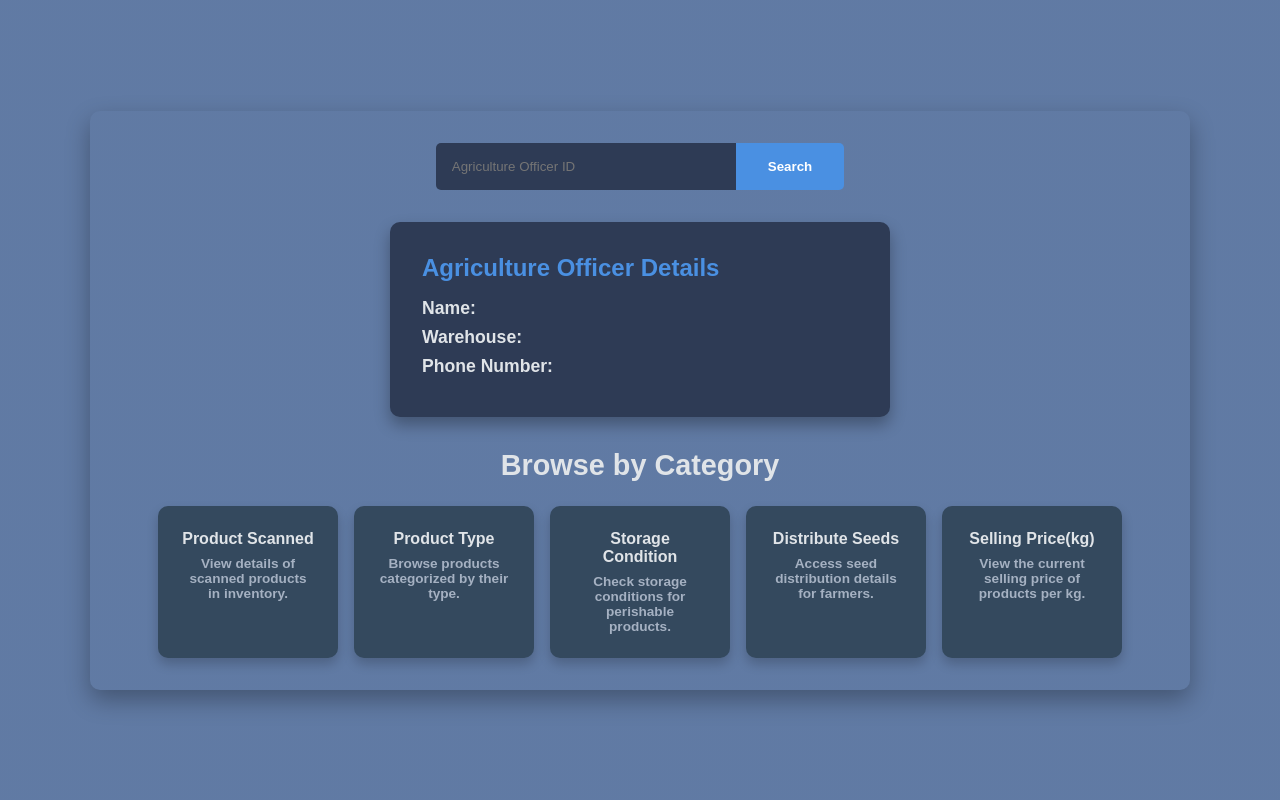
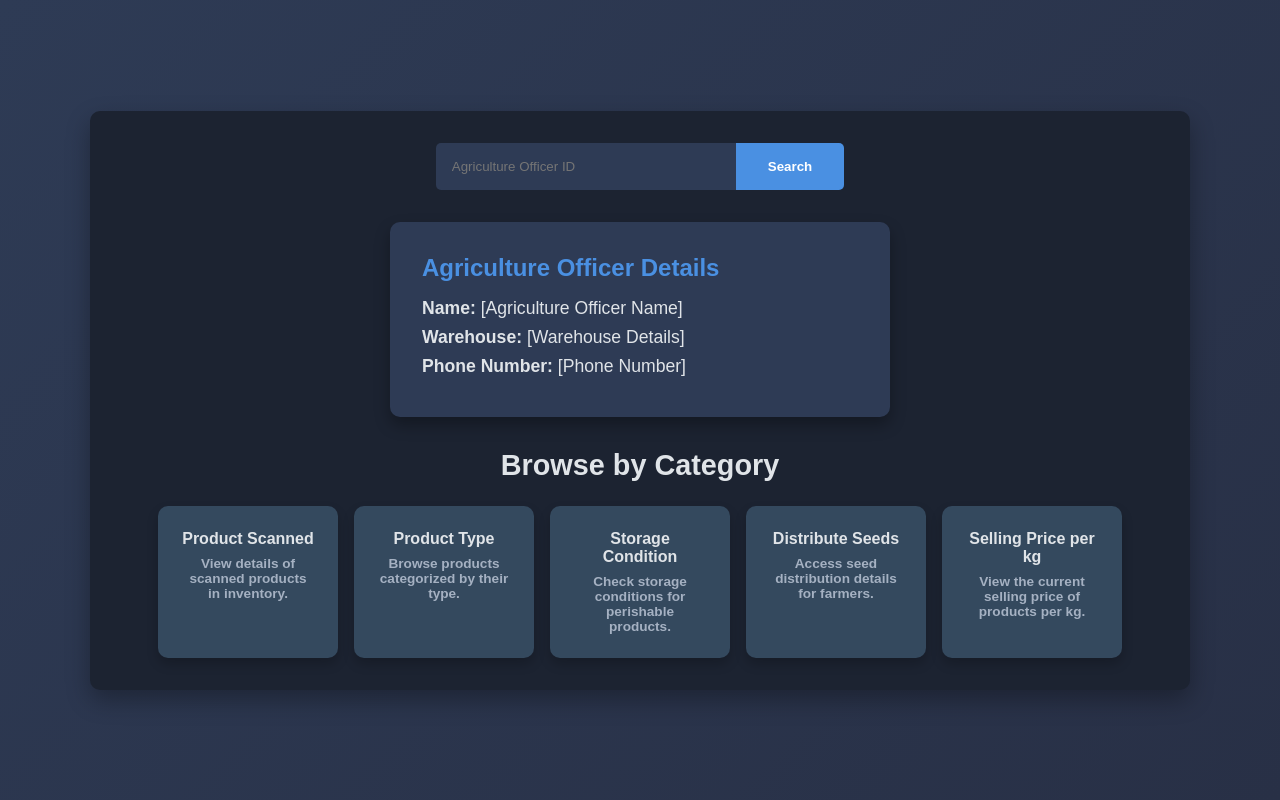
Before and after one commit to theRafi17/DBMS-Project, a PHP site: page / in a window 1280 px wide. Run offline with PHP 8.4, Linux system fonts and the light colour scheme.

Commit message:
first updated commit

```diff
--- a/index.html
+++ b/index.html
@@ -18,9 +18,9 @@
         <section class="info-box">
             <div class="info-card">
                 <h2>Agriculture Officer Details</h2>
-                <p><strong>Name:</strong></p>
-                <p><strong>Warehouse:</strong> </p>
-                <p><strong>Phone Number:</strong></p>
+                <p><strong>Name:</strong> [Agriculture Officer Name]</p>
+                <p><strong>Warehouse:</strong> [Warehouse Details]</p>
+                <p><strong>Phone Number:</strong> [Phone Number]</p>
             </div>
         </section>
 
@@ -45,7 +45,7 @@
                     <p class="prompt">Access seed distribution details for farmers.</p>
                 </div>
                 <div class="category-card">
-                    Selling Price(kg)
+                    Selling Price per kg
                     <p class="prompt">View the current selling price of products per kg.</p>
                 </div>
             </div>
--- a/style.css
+++ b/style.css
@@ -7,8 +7,8 @@
 }
 
 body {
-    background: linear-gradient(135deg, hsl(217, 27%, 51%), hsl(217, 27%, 51%));
-    color: #5f72a5d0;
+    background: linear-gradient(135deg, #2e3b55, #283046);
+    color: #e0e4e8;
     display: flex;
     justify-content: center;
     align-items: center;
@@ -18,7 +18,7 @@ body {
 .dashboard-container {
     width: 90%;
     max-width: 1100px;
-    background-color: #3hsl(217, 31%, 56%)11c28;
+    background-color: #1c2331;
     padding: 2rem;
     border-radius: 10px;
     box-shadow: 0 10px 25px rgba(0, 0, 0, 0.3);
```
